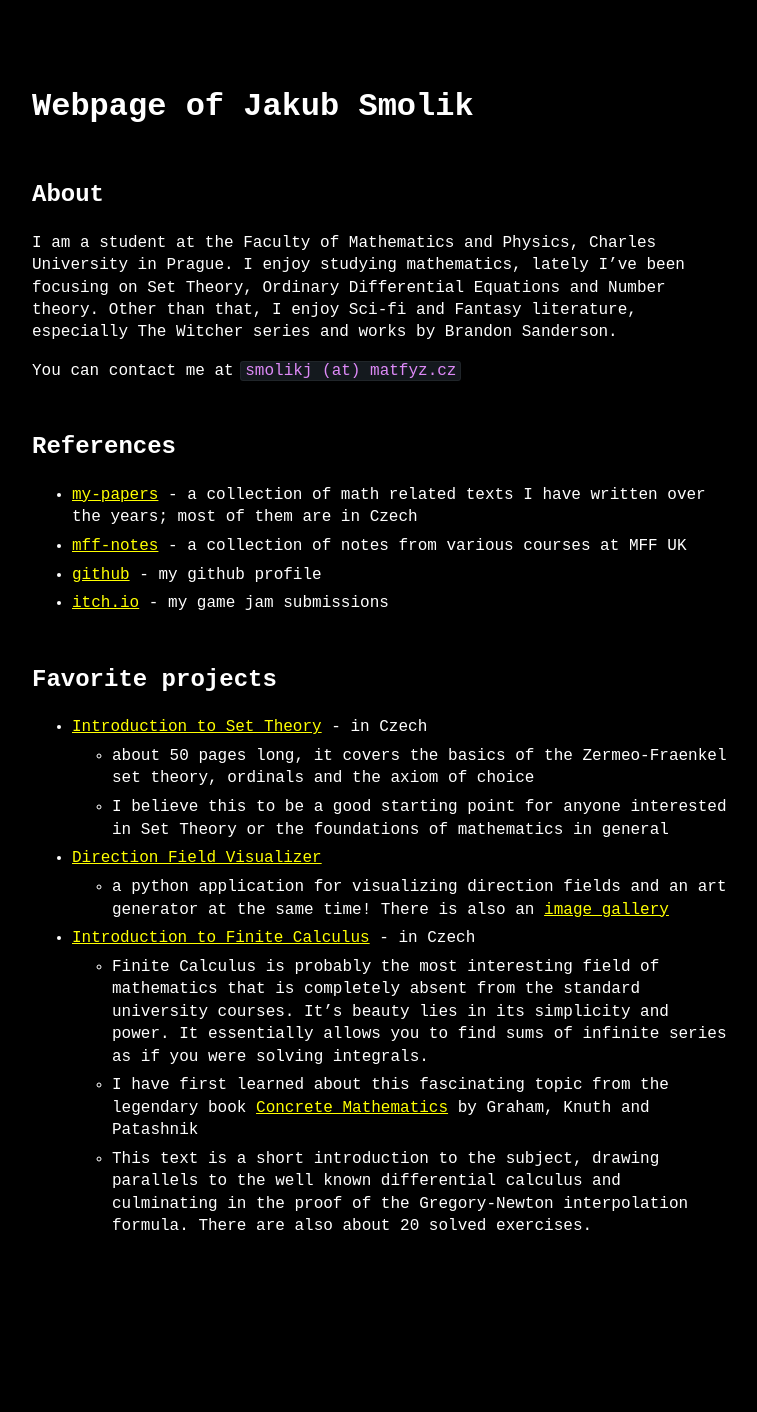
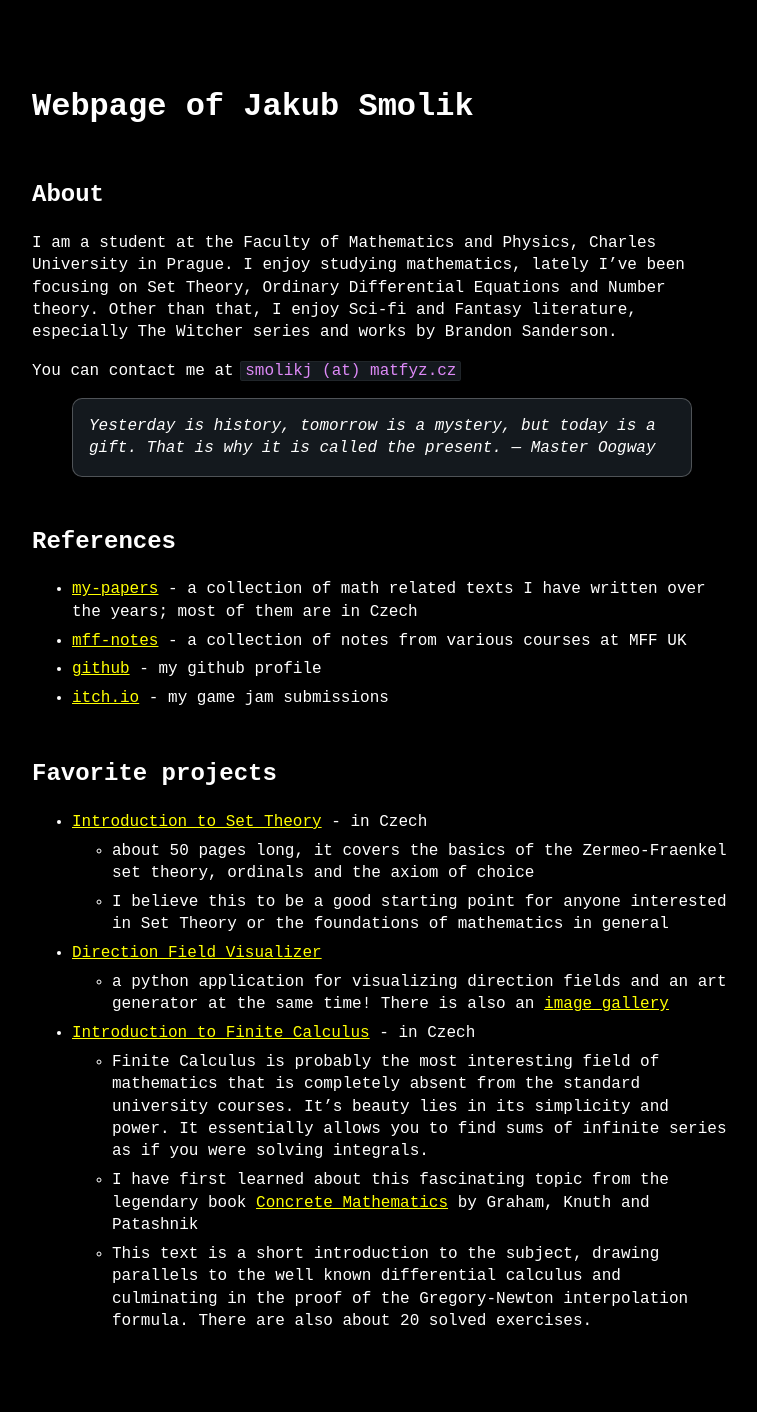
Before and after one commit to Couleslaw/couleslaw.github.io, a Jekyll site: the page built from index.md, in a window 1280 px wide. Shown: the whole page, without its empty margins (258-1015 px from the left). Built offline with Jekyll 4.4.1, drawn with Linux system fonts in a browser that asks for light colours; before the commit the page ends 1318 px from its top, so only the background shows below that.

Commit message:
fix favicon

```diff
--- a/_config.yml
+++ b/_config.yml
@@ -3,7 +3,7 @@
 baseurl: ""
 url: https://couleslaw.github.io
 github_username: couleslaw
-favicon: favicon.ico
+favicon: /favicon.ico
 kramdown:
   math_engine: mathjax
   syntax_highlighter: rouge
--- a/_includes/head.html
+++ b/_includes/head.html
@@ -6,7 +6,7 @@
     endif -%}
   </title>
 
-  <link rel="icon" type="image/x-icon" href="favicon.ico" />
+  <link rel="icon" type="image/x-icon" href="/favicon.ico?" />
   <link rel="stylesheet" href="/assets/css/main.css" />
 
   <script type="text/x-mathjax-config">
--- a/_sass/no_style_please.scss
+++ b/_sass/no_style_please.scss
@@ -103,15 +103,17 @@
 code.highlighter-rouge {
   background: rgb(20, 25, 30);
   border: 1px solid rgba(255, 255, 255, 0.05);
+  border-radius: 2px;
   padding: 0px 4px;
   margin: 0px -3px;
   color: #de8af8;
-  border-radius: 3px;
 }
 
 blockquote {
   font-style: italic;
-  border: thin solid black;
+  border: thin solid rgba(255, 255, 255, 0.25);
+  border-radius: 10px;
+  background-color: rgb(20, 25, 30);
   padding: 1rem;
 
   p {
--- a/index.md
+++ b/index.md
@@ -8,6 +8,8 @@
 I am a student at the Faculty of Mathematics and Physics, Charles University in Prague. I enjoy studying mathematics, lately I've been focusing on Set Theory, Ordinary Differential Equations and Number theory. Other than that, I enjoy Sci-fi and Fantasy literature, especially The Witcher series and works by Brandon Sanderson.
 
 You can contact me at `smolikj (at) matfyz.cz`
+
+> Yesterday is history, tomorrow is a mystery, but today is a gift. That is why it is called the present. --- Master Oogway
 
 ## References
 
```
Also changed, not shown: mff-notes/Advanced-CSharp/index.md (+1 -1 lines).
